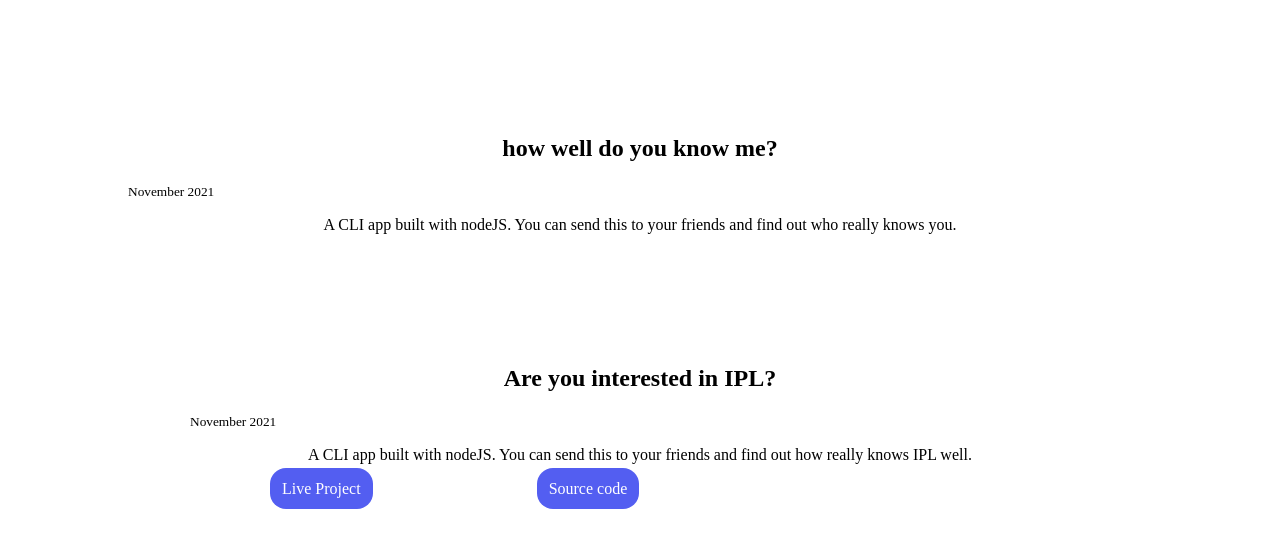
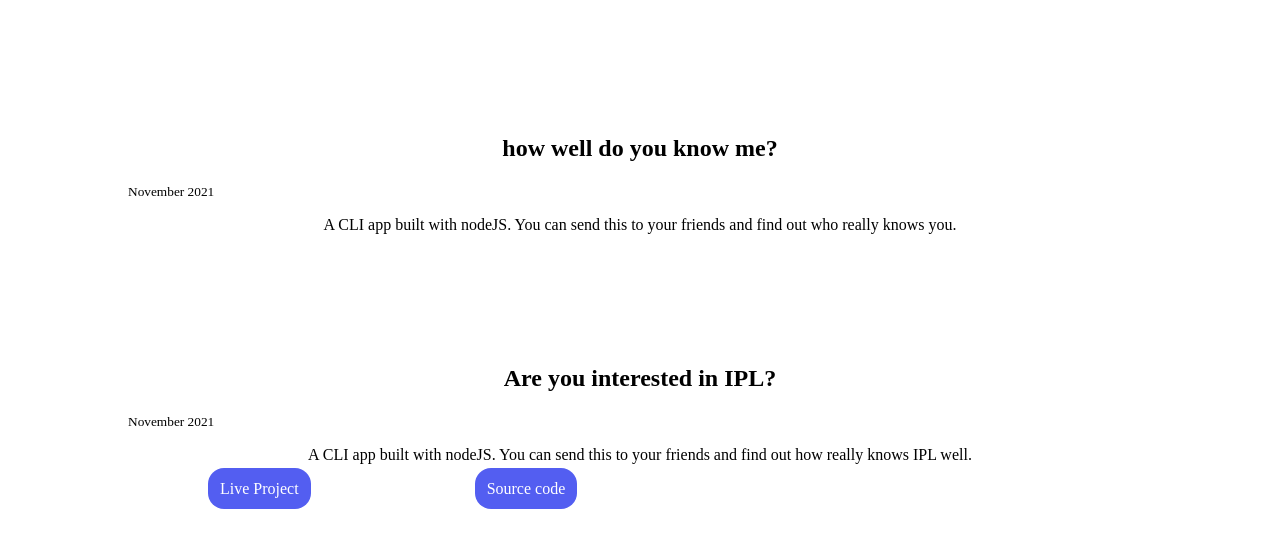
Before and after one commit to Dorababupc/markFour, a plain HTML site: page projects.html in a window 1280 px wide. Shown: the part 258-806 px from the top of the page. Drawn offline with Linux system fonts and the light colour scheme.

Commit message:
Update effects.css

```diff
--- a/effects.css
+++ b/effects.css
@@ -64,10 +64,7 @@ p{
     text-decoration: none;
 }
 
-.tech,footer{
-    max-width: 900px;
-    margin: auto;
-}
+
 .first, .third{
     background-color: red;
 
```
